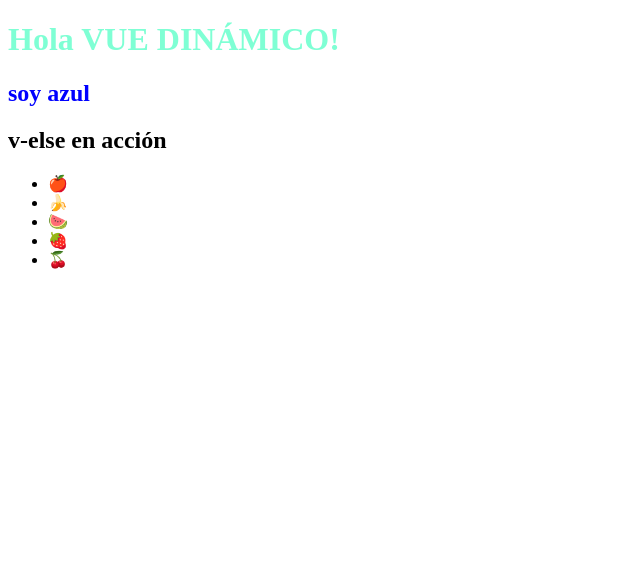
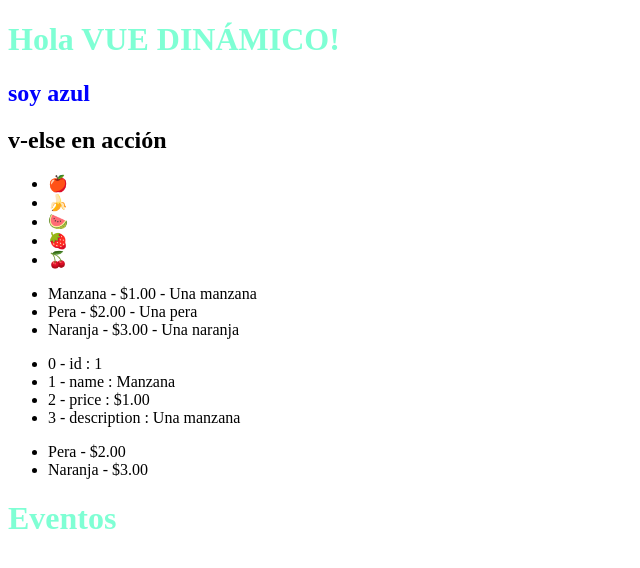
Before and after one commit to Franlop7/Vue, a Vue app in the folder 01-vue/: page / in a window 1280 px wide. Shown: the top 568 px of the page, without its empty margins (0-640 px from the left). Built offline with nearby package versions, Linux system fonts and the light colour scheme.

Commit message:
add event

```diff
--- a/01-vue/src/App.vue
+++ b/01-vue/src/App.vue
@@ -2,7 +2,56 @@
 const name = "Vue dinámico";
 const styleColor = "color: blue";
 const active = false;
-const arrayFrutas = ["🍎", "🍌", "🍉", "🍓", "🍒"];
+const arrayFrutas2 = ["🍎", "🍌", "🍉", "🍓", "🍒"];
+const arrayFrutas = [
+  {
+    id: 1,
+    name: "Manzana",
+    price: "$1.00",
+    description: "Una manzana",
+  },
+  {
+    id: 2,
+    name: "Pera",
+    price: "$2.00",
+    description: "Una pera",
+  },
+  {
+    id: 3,
+    name: "Naranja",
+    price: "$3.00",
+    description: "Una naranja",
+  },
+];
+const objetoFruta = {
+  id: 1,
+  name: "Manzana",
+  price: "$1.00",
+  description: "Una manzana",
+};
+const arrayFrutas3 = [
+  {
+    id: 1,
+    name: "Manzana",
+    price: "$1.00",
+    description: "Una manzana",
+    stock: 0,
+  },
+  {
+    id: 2,
+    name: "Pera",
+    price: "$2.00",
+    description: "Una pera",
+    stock: 10,
+  },
+  {
+    id: 3,
+    name: "Naranja",
+    price: "$3.00",
+    description: "Una naranja",
+    stock: 20,
+  },
+];
 </script>
 
 <template>
@@ -12,10 +61,34 @@
   <h2 v-else>v-else en acción</h2>
 
   <ul>
-    <li v-for="(fruta, index) in arrayFrutas" v-bind:key="index">
+    <!-- se puede utilizar tanto el in como el of en vue es lo mismo, no como en Js que son diferentes. -->
+    <!-- v-bind:key se puede usar como :key -->
+    <li v-for="(fruta, index) in arrayFrutas2" v-bind:key="index">
       {{ fruta }}
     </li>
   </ul>
+  <ul>
+    <li v-for="fruta of arrayFrutas" :key="fruta.id">
+      {{ fruta.name }} - {{ fruta.price }} - {{ fruta.description }}
+    </li>
+  </ul>
+  <ul>
+    <li v-for="(value, propiedad, index) in objetoFruta" :key="index">
+      {{ index }} - {{ propiedad }} : {{ value }}
+    </li>
+  </ul>
+  <ul>
+    <!-- no es buena solución, ya que sigue pintando el li aunque este vacío -->
+    <!-- <li v-for="item in arrayFrutas3" :key="item.id">
+      <span v-if="item.stock > 0"> {{ item.name }} - {{ item.price }} </span>
+    </li> -->
+    <template v-for="item in arrayFrutas3" :key="item.id">
+      <li v-if="item.stock > 0">{{ item.name }} - {{ item.price }}</li>
+    </template>
+  </ul>
+  <h1>Eventos</h1>
+  <!-- v-on, se acorta a @ para escuchar eventos -->
+
 </template>
 
 <style>
```
